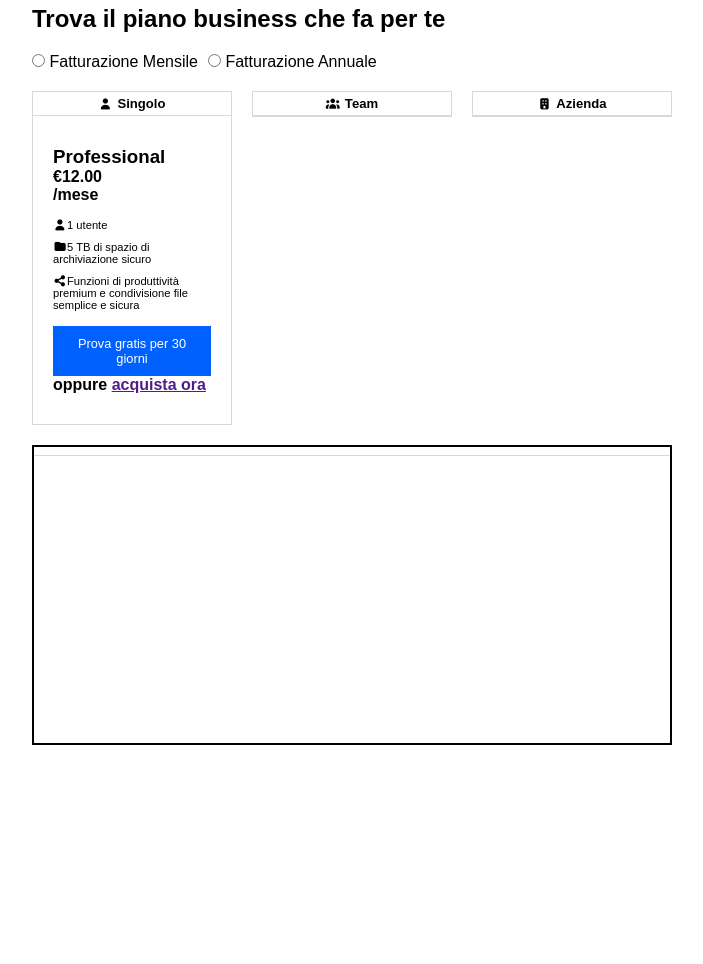
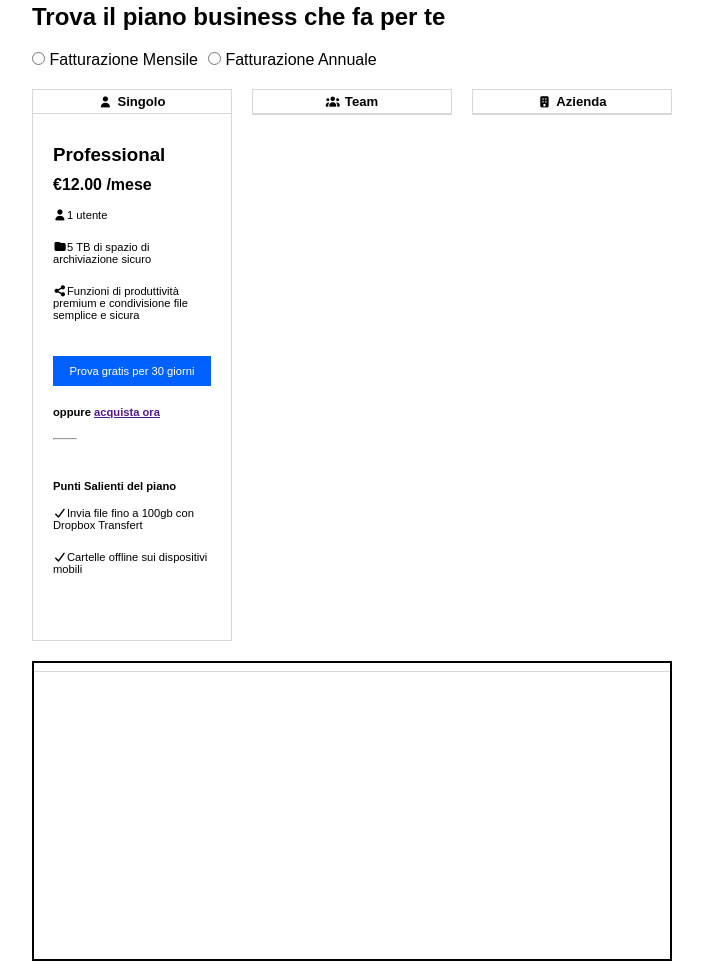
Before and after one commit to matteolepera/htmlcss-dropbox, a plain HTML site: page index.html in a window 1280 px wide. Shown: the part 621-1585 px from the top of the page, without its empty margins (288-991 px from the left). Drawn offline with Linux system fonts and the light colour scheme.

Commit message:
feat: wip card

```diff
--- a/css/style.css
+++ b/css/style.css
@@ -32,6 +32,10 @@ img {
 
 .justify-center {
     justify-content: center;
+}
+
+.fs-07 {
+    font-size: 0.7rem;
 }
 
 .gp-10 {
@@ -96,7 +100,7 @@ img {
 .btn-large {
     padding: 0.8em 0.8em;
     display: inline-block;
-    font-size: 0.8rem;
+    font-size: 0.7rem;
     width: 100%;
     text-align: center;
 }
@@ -217,6 +221,10 @@ header a {
     padding: 30px 20px;
 }
 
+.card-content hr {
+    width: 15%;
+}
+
 .row {
     width: 100%;
 
@@ -229,18 +237,10 @@ header a {
 
 .col-60 {
     width: 60%;
-
-    /* debug */
-    border: 1px solid red;
-    min-height: 300px;
 }
 
 .col-40 {
     width: 40%;
-
-    /* debug */
-    border: 1px solid red;
-    min-height: 300px;
 }
 
 
--- a/index.html
+++ b/index.html
@@ -101,19 +101,34 @@
                         </div>
 
                             <div class="card-content">
+                                <div class="flex flex-wrap gp-10">
                                 <h3> Professional</h3>
-                                <h4><span>&euro;12.00</span><br>
-                                    <span>/mese</span></h4>
 
-                                    <ul class="pad15 flex flex-wrap gp-10 sans">
-                                        <li class="user"><i class="fa-solid fa-user"></i>1 utente</li>
-                                        <li class="disk"><i class="fa-solid fa-folder"></i>5 TB di spazio di archiviazione sicuro</li>
-                                        <li class="share"><i class="fa-solid fa-share-nodes"></i>Funzioni di produttivit&agrave; premium e condivisione file semplice e sicura </li>
+                                <h4>&euro;12.00
+                                /mese</h4>
+                                </div>
+
+                                    <ul class="pad15 sans">
+                                        <li class="user mb-20"><i class="fa-solid fa-user"></i>1 utente</li>
+                                        <li class="disk mb-20"><i class="fa-solid fa-folder"></i>5 TB di spazio di archiviazione sicuro</li>
+                                        <li class="share mb-20"><i class="fa-solid fa-share-nodes"></i>Funzioni di produttivit&agrave; premium e condivisione file semplice e sicura </li>
                                     </ul>
 
                                     <a class="btn btn-large" href="">Prova gratis per 30 giorni</a>
-                                    <h4>oppure <span><a href="">acquista ora</a></span></h4>
+                                    <h4 class="fs-07 mt-20 mb-20">oppure <span><a href="">acquista ora</a></span></h4>
+                                    <hr>
+
+                                    <div class="mt-40">
+                                    <h4 class="fs-07">Punti Salienti del piano</h4>
+                                    <ul class="pad15 sans">
+                                        <li class="mb-20"><i class="fa-solid fa-check"></i>Invia file fino a 100gb con Dropbox Transfert</li>
+                                        <li class="mb-20"><i class="fa-solid fa-check"></i>Cartelle offline sui dispositivi mobili</li>
+                                    </ul>
+                                    </div>
                             </div>
+
+
+
 
                     </div>
                 </div>
```
